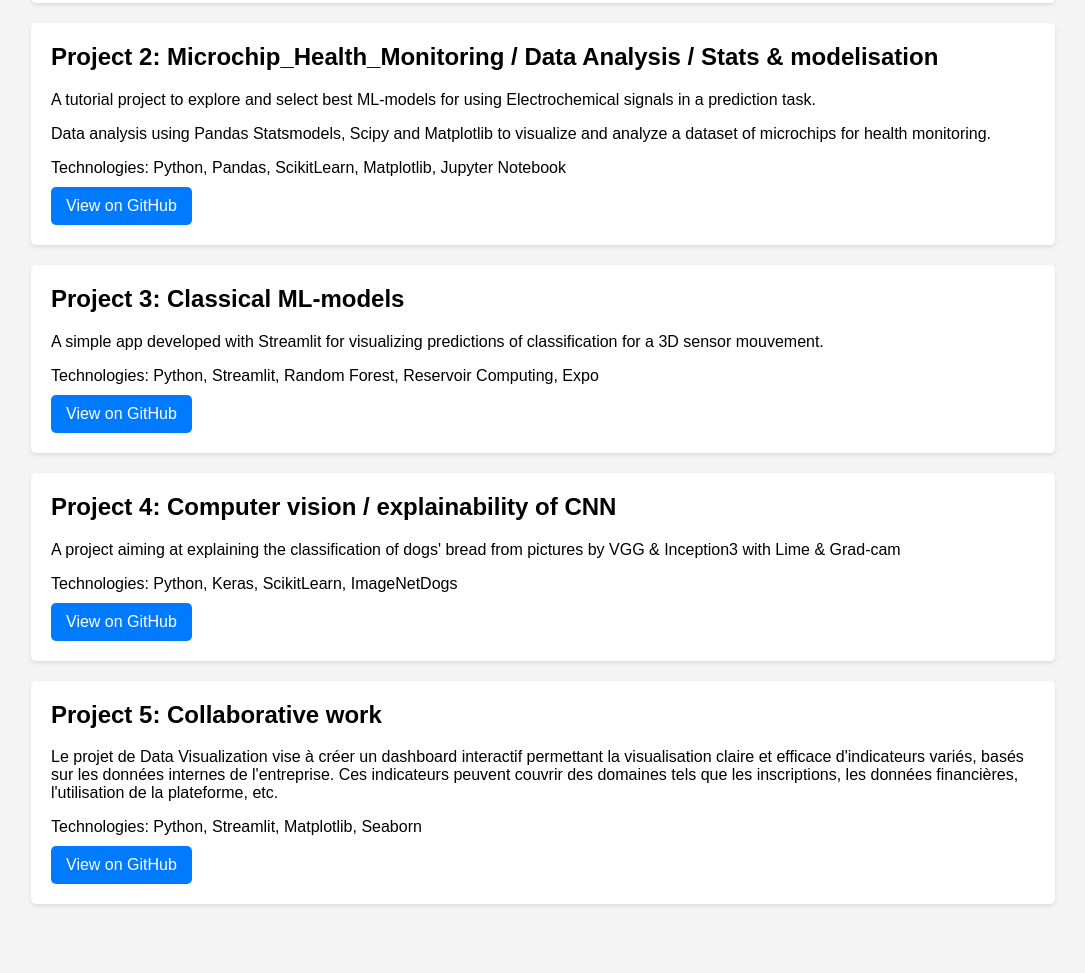
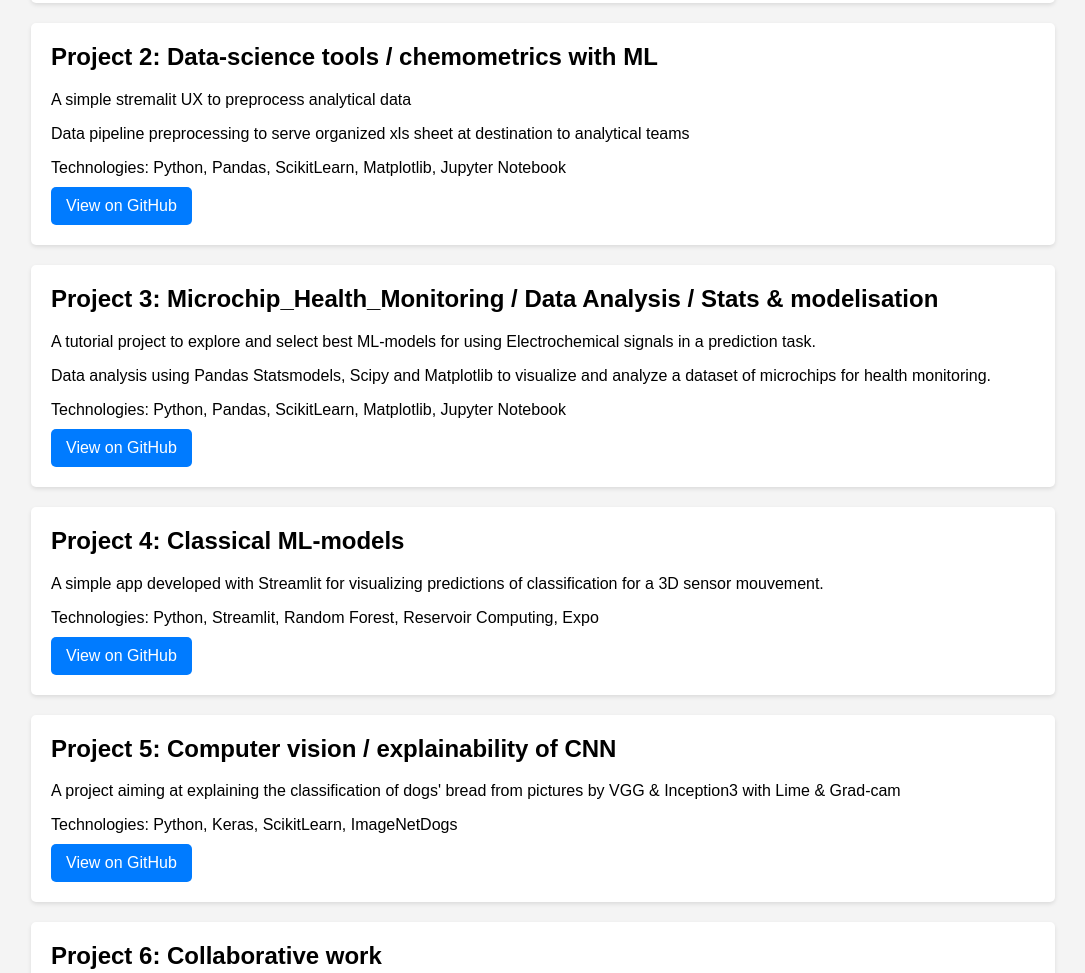
Before and after one commit to RCaz33/RCaz33.github.io, a plain HTML site: page index.html in a window 1280 px wide. Shown: the part 385-1358 px from the top of the page, without its empty margins (97-1182 px from the left). Before the commit the page ends 1309 px from the top, so only its background shows below. Drawn offline with Linux system fonts and the light colour scheme.

Commit message:
Update index.html

```diff
--- a/index.html
+++ b/index.html
@@ -62,8 +62,21 @@
 <!--             <a href="https://yourusername.github.io/project1/index.html" target="_blank">Live Demo (if applicable)</a> -->
         </div>
 
+
         <div class="project">
-            <h2>Project 2: Microchip_Health_Monitoring / Data Analysis / Stats & modelisation </h2>
+            <h2>Project 2: Data-science tools / chemometrics with ML </h2>
+            <p>A simple stremalit UX to preprocess analytical data</p>
+            <p>Data pipeline preprocessing to serve organized xls sheet at destination to analytical teams</p>
+            <p>Technologies: Python, Pandas, ScikitLearn, Matplotlib, Jupyter Notebook</p>
+            <a href="https://github.com/RCaz33/Pipeline_data_process" target="_blank">View on GitHub</a>
+        </div>
+
+
+
+
+
+        <div class="project">
+            <h2>Project 3: Microchip_Health_Monitoring / Data Analysis / Stats & modelisation </h2>
             <p>A tutorial project to explore and select best ML-models for using Electrochemical signals in a prediction task.</p>
             <p>Data analysis using Pandas Statsmodels, Scipy and Matplotlib to visualize and analyze a dataset of microchips for health monitoring.</p>
             <p>Technologies: Python, Pandas, ScikitLearn, Matplotlib, Jupyter Notebook</p>
@@ -71,14 +84,14 @@
         </div>
 
         <div class="project">
-            <h2>Project 3: Classical ML-models </h2>
+            <h2>Project 4: Classical ML-models </h2>
             <p>A simple app developed with Streamlit for visualizing predictions of classification for a 3D sensor mouvement.</p>
             <p>Technologies: Python, Streamlit, Random Forest, Reservoir Computing, Expo</p>
             <a href="https://github.com/RCaz33/Time-series_Multiclass-classification_Reservoir-computing-INRIA" target="_blank">View on GitHub</a>
         </div>
 
         <div class="project">
-            <h2>Project 4: Computer vision / explainability of CNN </h2>
+            <h2>Project 5: Computer vision / explainability of CNN </h2>
             <p>A project aiming at explaining the classification of dogs' bread from pictures by VGG & Inception3 with Lime & Grad-cam</p>
             <p>Technologies: Python, Keras, ScikitLearn, ImageNetDogs</p>
             <a href="https://github.com/RCaz33/ExplainableAI_XAI_DogBreedClassification" target="_blank">View on GitHub</a>
@@ -86,7 +99,7 @@
 
 
         <div class="project">
-            <h2>Project 5: Collaborative work </h2>
+            <h2>Project 6: Collaborative work </h2>
             <p>Le projet de Data Visualization vise à créer un dashboard interactif permettant la visualisation claire et efficace d'indicateurs variés, basés sur les données internes de l'entreprise. Ces indicateurs peuvent couvrir des domaines tels que les inscriptions, les données financières, l'utilisation de la plateforme, etc.</p>
             <p>Technologies: Python, Streamlit, Matplotlib, Seaborn</p>
             <a href="https://github.com/Yas2410/Akigora_Project_Group" target="_blank">View on GitHub</a>
```
